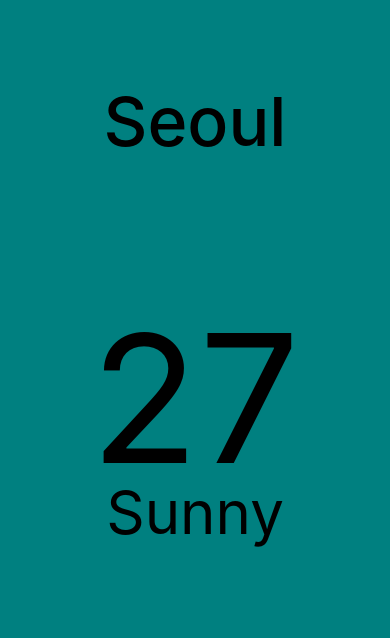
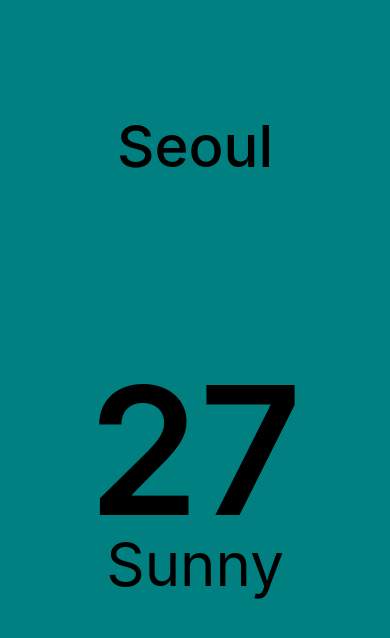
Before and after one commit to hws522/hello-react-native, a React Native app in the folder WeatherApp/: screen / in a window 390 px wide. Shown: the top 638 px of the page. Built offline with nearby package versions, Linux system fonts and the light colour scheme.

Commit message:
~2.6 Styles part Two

```diff
--- a/WeatherApp/App.js
+++ b/WeatherApp/App.js
@@ -1,4 +1,6 @@
-import { StyleSheet, Text, View } from 'react-native';
+import { Dimensions, ScrollView, StyleSheet, Text, View } from 'react-native';
+
+const { width: SCREEN_WIDTH } = Dimensions.get('window');
 
 export default function App() {
   return (
@@ -6,12 +8,24 @@ export default function App() {
       <View style={styles.city}>
         <Text style={styles.cityName}>Seoul</Text>
       </View>
-      <View style={styles.weather}>
+      <ScrollView pagingEnabled horizontal showsHorizontalScrollIndicator={false} contentContainerStyle={styles.weather}>
         <View style={styles.day}>
           <Text style={styles.temp}>27</Text>
           <Text style={styles.description}>Sunny</Text>
         </View>
-      </View>
+        <View style={styles.day}>
+          <Text style={styles.temp}>27</Text>
+          <Text style={styles.description}>Sunny</Text>
+        </View>
+        <View style={styles.day}>
+          <Text style={styles.temp}>27</Text>
+          <Text style={styles.description}>Sunny</Text>
+        </View>
+        <View style={styles.day}>
+          <Text style={styles.temp}>27</Text>
+          <Text style={styles.description}>Sunny</Text>
+        </View>
+      </ScrollView>
     </View>
   );
 }
@@ -27,18 +41,17 @@ const styles = StyleSheet.create({
     alignItems: 'center',
   },
   cityName: {
-    fontSize: 68,
+    fontSize: 58,
     fontWeight: '500',
   },
-  weather: {
-    flex: 3,
-  },
+  weather: {},
   day: {
-    flex: 1,
+    width: SCREEN_WIDTH,
     alignItems: 'center',
   },
   temp: {
     marginTop: 50,
+    fontWeight: '600',
     fontSize: 178,
   },
   description: {
```
